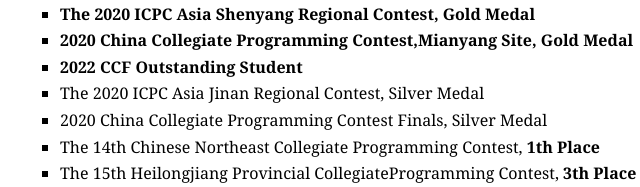
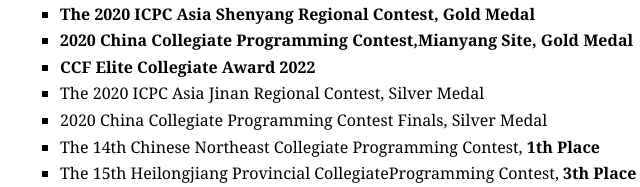
Before and after one commit to Baigker/Baigker.github.io, a plain HTML site: page index.html in a window 1280 px wide. Shown: the part 1287-1474 px from the top of the page, 120-760 px from the left. Drawn offline with Linux system fonts and the light colour scheme.

Commit message:
Update index.html

```diff
--- a/index.html
+++ b/index.html
@@ -164,7 +164,7 @@ BODY {
 </li>
 <li><p><strong>2020 China Collegiate Programming Contest,Mianyang Site, Gold Medal</strong></p>
 </li>
-<li><p><strong>2022 CCF Outstanding Student</strong></p>
+<li><p><strong>CCF Elite Collegiate Award 2022</strong></p>
 </li>
 <li><p>The 2020 ICPC Asia Jinan Regional Contest, Silver Medal</p>
 </li>
```
